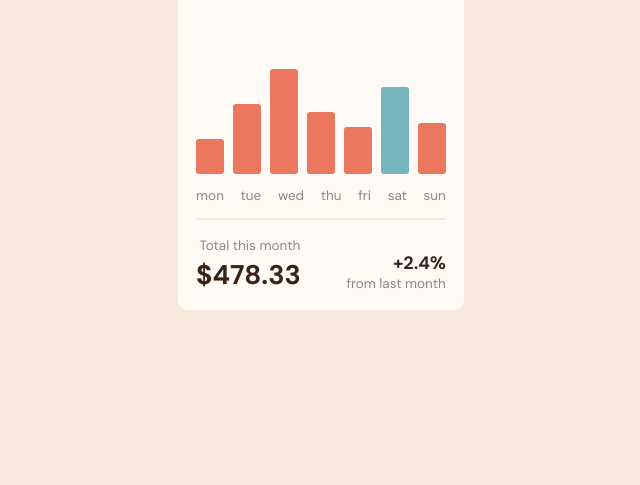
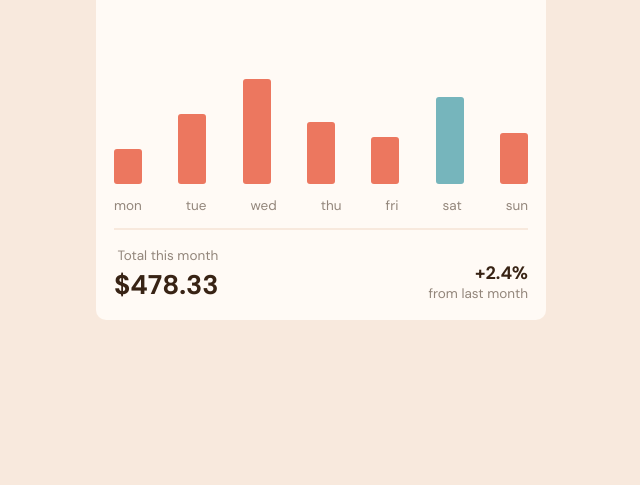
Before and after one commit to av1ad/expenses-chart, a plain HTML site: page index.html in a window 1280 px wide. Shown: the part 351-836 px from the top of the page, without its empty margins (319-959 px from the left). Drawn offline with Linux system fonts and the light colour scheme.

Commit message:
Finished

```diff
--- a/index.js
+++ b/index.js
@@ -1,4 +1,3 @@
-// Fetch data from local JSON file and dynamically generate bars
 fetch('data.json')
   .then(response => response.json())
   .then(data => {
--- a/styles.css
+++ b/styles.css
@@ -18,9 +18,11 @@ body {
     align-items: center;
     justify-content: center;
     height: 100vh;
+    margin: 1em;
 }
 .container {
-
+    max-width: 450px;
+    width: 100%;
 }
 
 /* Balance */
```
